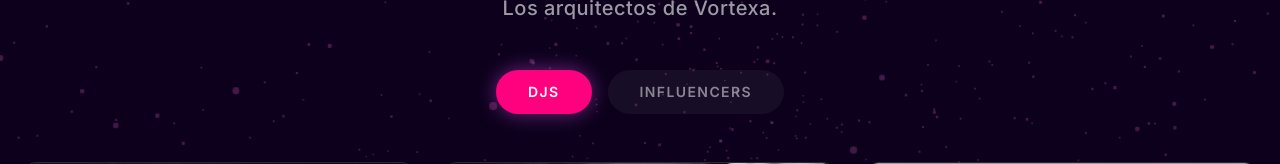
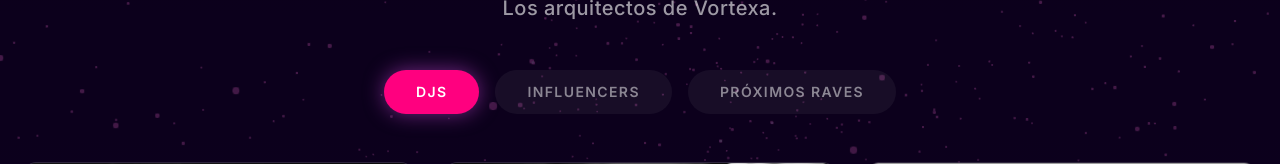
Before and after one commit to asduzgaming-alt/vortexa-webpage, a React (Vite) app: page /talent in a window 1280 px wide. Shown: the part 222-386 px from the top of the page. Built offline with nearby package versions, Linux system fonts and the light colour scheme; grey boxes are pictures that could not be loaded.

Commit message:
feat: add Próximos Raves (event) tab, show SISIFUZ as Techno event

```diff
--- a/src/pages/Talent.tsx
+++ b/src/pages/Talent.tsx
@@ -192,7 +192,7 @@ const AudioVisualizer = ({ isPlaying }: { isPlaying: boolean }) => {
 
 export const Talent = () => {
   const { t } = useLanguage();
-  const [activeTab, setActiveTab] = useState<'dj' | 'influencer'>('dj');
+  const [activeTab, setActiveTab] = useState<'dj' | 'influencer' | 'event'>('dj');
   const [selectedTalent, setSelectedTalent] = useState<typeof TALENT_LIST[0] | null>(null);
   const [activeImageIndex, setActiveImageIndex] = useState(0);
   const [isPlaying, setIsPlaying] = useState(false);
@@ -255,6 +255,16 @@ export const Talent = () => {
             }`}
           >
             Influencers
+          </button>
+          <button
+            onClick={() => setActiveTab('event')}
+            className={`px-8 py-3 rounded-full uppercase tracking-widest font-bold text-sm transition-all duration-300 ${
+              activeTab === 'event'
+                ? 'bg-green-500 text-white shadow-[0_0_20px_rgba(44,233,133,0.5)]'
+                : 'bg-white/5 text-white/50 hover:bg-white/10 hover:text-white'
+            }`}
+          >
+            Próximos Raves
           </button>
         </div>
 
```
